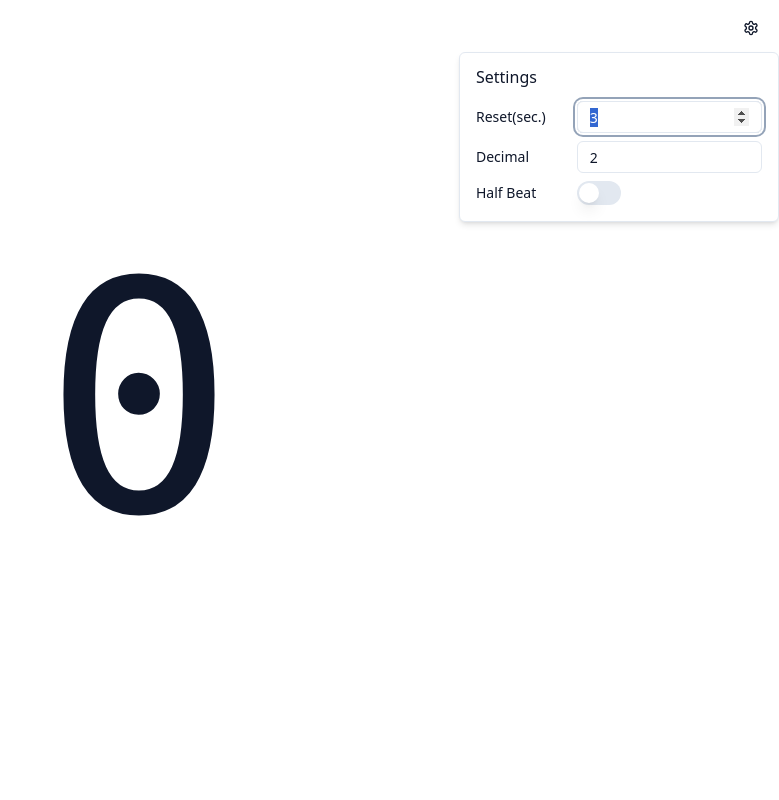
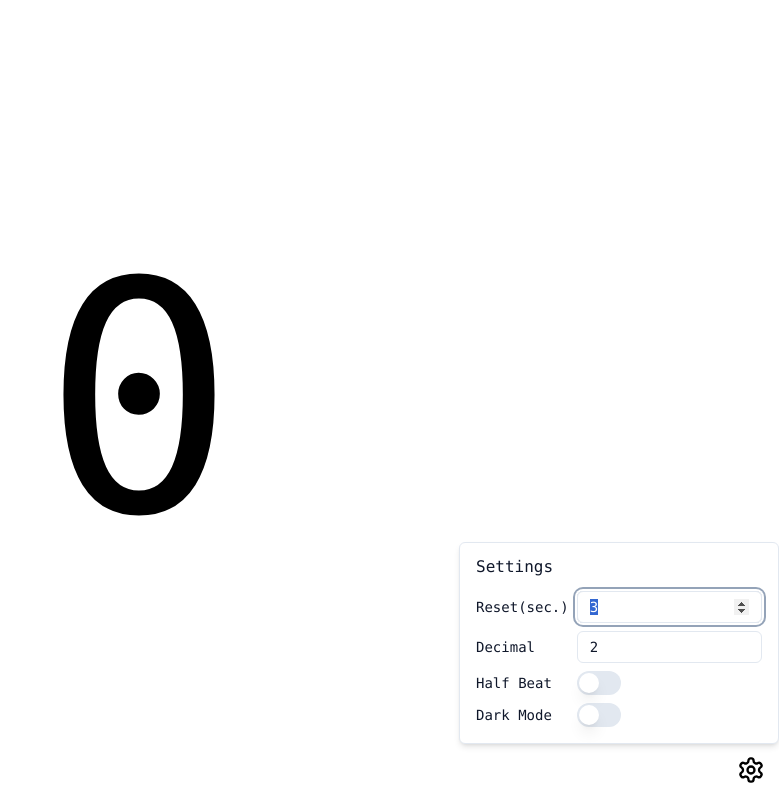
Before and after one commit to sehyunchung/bipi, a React (Vite) app: page / in a window 1280 px wide. Both pictures are taken after a click on the button "Open settings". Shown: the whole page, without its empty margins (501-1280 px from the left). Built offline with nearby package versions, Linux system fonts and the light colour scheme.

Commit message:
enable theme toggle

```diff
--- a/src/App.tsx
+++ b/src/App.tsx
@@ -1,9 +1,22 @@
+import { useAtomValue } from "jotai";
 import Bpm from "./components/BpmCounter";
 import { Settings } from "./components/Settings";
 
+import { themeAtom } from "./lib/theme";
+import { cn } from "./lib/utils";
+
 function App() {
+  const theme = useAtomValue(themeAtom);
+
+  console.log({ theme });
+
   return (
-    <div className="relative flex flex-col w-screen h-screen font-mono">
+    <div
+      className={cn(
+        "relative flex flex-col w-screen h-screen font-mono bg-white text-black dark:text-white dark:bg-black",
+        theme === "dark" ? "dark" : ""
+      )}
+    >
       <Bpm />
       <Settings />
     </div>
--- a/src/components/BpmCounter.tsx
+++ b/src/components/BpmCounter.tsx
@@ -5,7 +5,7 @@ export default function Bpm() {
 
   return (
     <button
-      className="text-[25vw] w-full h-full"
+      className="text-[25vw] w-full h-full text-black bg-white dark:text-white dark:bg-black"
       onClick={() => {
         tap();
       }}
--- a/src/components/Settings.tsx
+++ b/src/components/Settings.tsx
@@ -8,9 +8,14 @@ import { Popover, PopoverContent, PopoverTrigger } from "./ui/popover";
 import { Switch } from "./ui/switch";
 
 import { settingsAtom } from "../lib/settings";
+import { themeAtom } from "../lib/theme";
+import { cn } from "../lib/utils";
 
 export function Settings() {
   const [settings, setSettings] = useAtom(settingsAtom);
+  const [theme, setTheme] = useAtom(themeAtom);
+
+  const themeClass = theme === "dark" ? "dark" : "";
 
   const handleIntervalChange = (event: React.ChangeEvent<HTMLInputElement>) => {
     const value = parseInt(event.target.value, 10);
@@ -30,19 +35,32 @@ export function Settings() {
     setSettings((prev) => ({ ...prev, halfBeat: checked }));
   };
 
+  const handleThemeChange = (checked: boolean) => {
+    setTheme(checked ? "dark" : "light");
+  };
+
   return (
     <Popover>
       <PopoverTrigger asChild>
         <Button
           variant="ghost"
-          className="absolute right-2 top-2 w-10 rounded-full p-0"
+          size="lg"
+          className="absolute right-2 bottom-2 w-10 rounded-full p-0"
         >
-          <SettingsIcon className="h-4 w-4" />
+          <SettingsIcon
+            color={theme === "dark" ? "white" : undefined}
+            className="h-7 w-7"
+          />
           <span className="sr-only">Open settings</span>
         </Button>
       </PopoverTrigger>
-      <PopoverContent className="w-80">
-        <div className="grid gap-4">
+      <PopoverContent className={cn("w-80", themeClass)}>
+        <div
+          className={cn(
+            "grid gap-4  font-mono dark:bg-black dark:text-white",
+            themeClass
+          )}
+        >
           <div className="space-y-2">
             <h4 className="font-medium leading-none">Settings</h4>
           </div>
@@ -79,6 +97,15 @@ export function Settings() {
                 onCheckedChange={handleHalfBeatChange}
               />
             </div>
+            <div className="grid grid-cols-3 items-center gap-4">
+              <Label htmlFor="theme">Dark Mode</Label>
+              <Switch
+                id="theme"
+                className="col-span-2"
+                checked={theme === "dark"}
+                onCheckedChange={handleThemeChange}
+              />
+            </div>
           </div>
         </div>
       </PopoverContent>
--- a/src/lib/settings.ts
+++ b/src/lib/settings.ts
@@ -1,7 +1,6 @@
 import { atom } from "jotai";
 
 export type BpmCounterSettings = {
-  theme: "light" | "dark" | "system";
   resetTimer: boolean;
   resetTimerIntervalAsSec: number;
   decimal: number;
@@ -9,7 +8,6 @@ export type BpmCounterSettings = {
 };
 
 export const initialSettings: BpmCounterSettings = {
-  theme: "system",
   resetTimer: true,
   resetTimerIntervalAsSec: 3,
   decimal: 2,
--- /dev/null
+++ b/src/lib/theme.ts
@@ -0,0 +1,6 @@
+import { atomWithStorage } from "jotai/utils";
+
+export const themeAtom = atomWithStorage<"light" | "dark" | "system">(
+  "theme",
+  "system"
+);
--- a/tailwind.config.js
+++ b/tailwind.config.js
@@ -1,6 +1,6 @@
 /** @type {import('tailwindcss').Config} */
 module.exports = {
-  darkMode: ["class"],
+  darkMode: "class",
   content: ["./**/*.{ts,tsx}"],
   theme: {
     container: {
```
